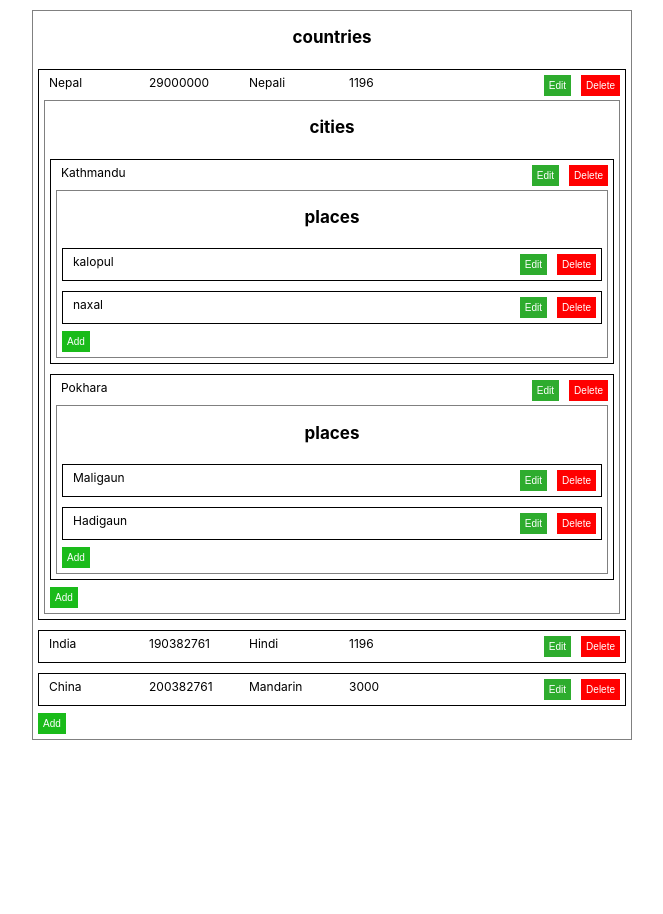
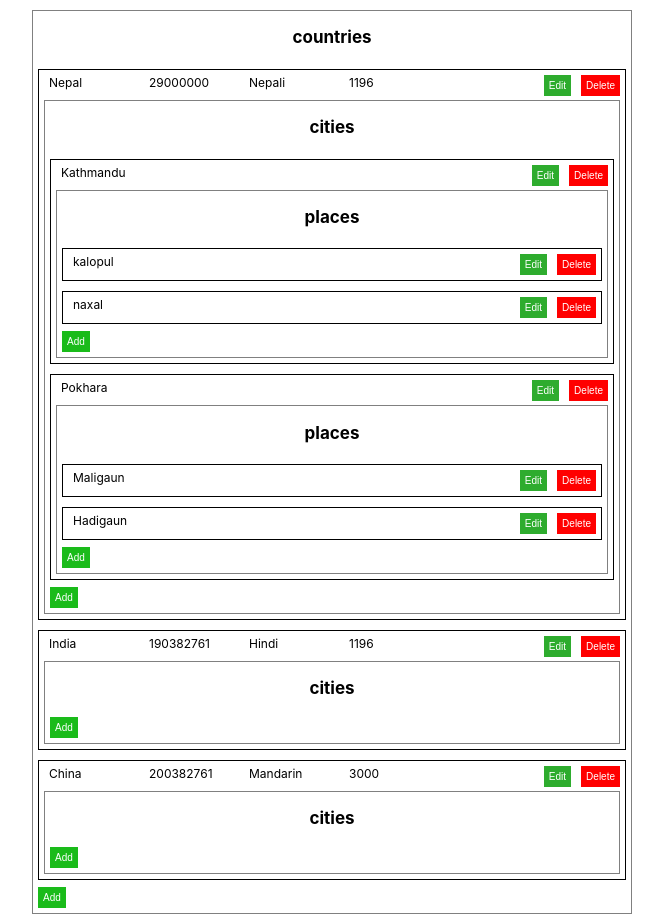
Before and after one commit to riwajp/countries-list, a React (Create React App) app: page / in a window 1280 px wide. Shown: the whole page, without its empty margins (308-971 px from the left). Before the commit the page ends 800 px from the top, so only its background shows below. Built offline with nearby package versions, Linux system fonts and the light colour scheme.

Commit message:
cities bug fixed

```diff
--- a/src/App.js
+++ b/src/App.js
@@ -35,6 +35,7 @@ function App() {
       language: "Hindi",
       pci: 2200,
       pci: 1196,
+      cities: [],
     },
     {
       key: 3,
@@ -42,6 +43,7 @@ function App() {
       population: 200382761,
       language: "Mandarin",
       pci: 3000,
+      cities: [],
     },
   ];
 
--- a/src/components/ListItem.js
+++ b/src/components/ListItem.js
@@ -87,7 +87,10 @@ const ListItem = ({
             key={key}
             title={key}
             items={item[key]}
-            setItems={(value) => setItem({ ...item, [key]: value })}
+            setItems={(value) => {
+              setItem({ ...item, [key]: value });
+              setNewItem({ ...new_item, [key]: value });
+            }}
             schema={schema}
             default_values={default_values}
           />
```
